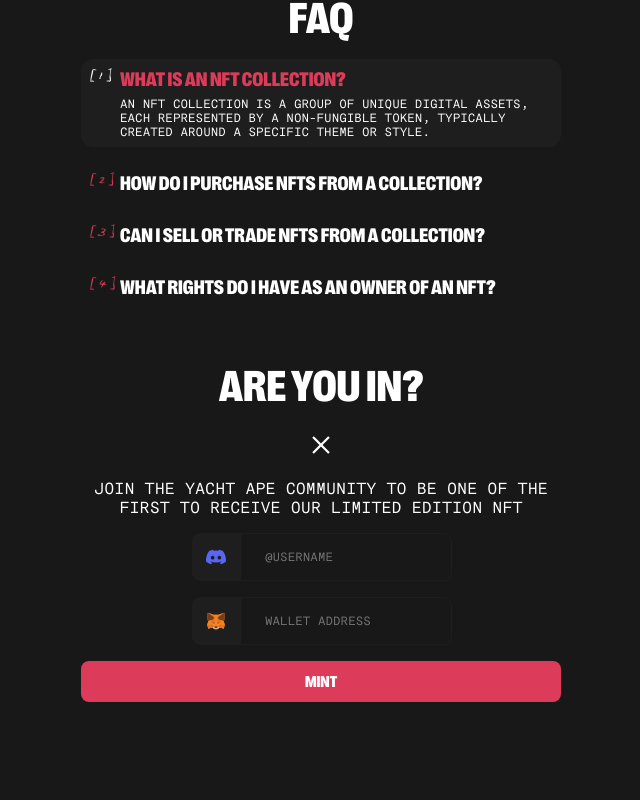
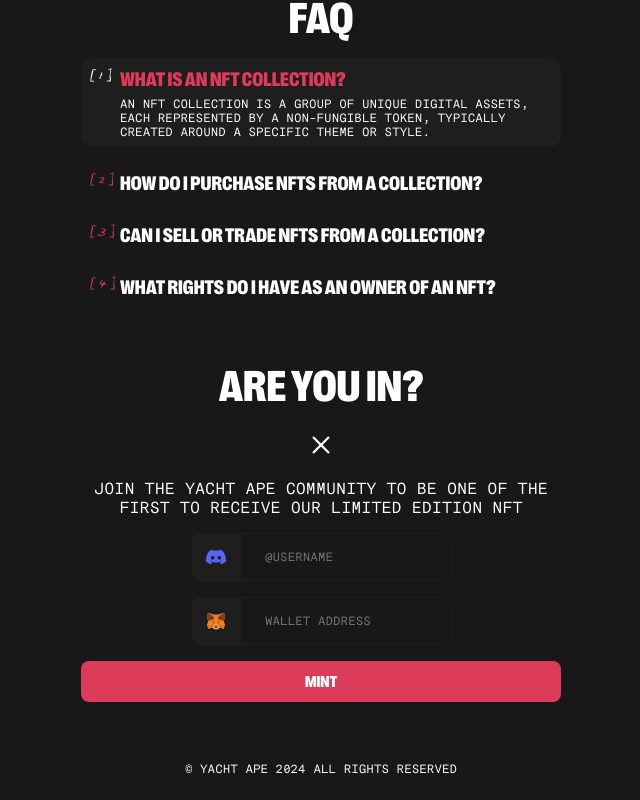
Before and after one commit to Artemon-x58/Ape-NFT, a React (Vite) app: page / in a window 1280 px wide. Shown: the part 1572-2372 px from the top of the page, without its empty margins (319-959 px from the left). Before the commit the page ends 2274 px from the top, so only its background shows below. Built offline with nearby package versions, Linux system fonts and the light colour scheme.

Commit message:
create footer

```diff
--- a/src/App.jsx
+++ b/src/App.jsx
@@ -2,6 +2,7 @@ import { useState } from "react";
 import { Header } from "./components/Header/Header";
 import { Main } from "./components/Main/Main";
 import { MobileMenu } from "./components/MobileMenu/MobileMenu";
+import { Footer } from "./components/Footer/Footer";
 
 export const App = () => {
   const [isActive, setIsActive] = useState(false);
@@ -14,6 +15,7 @@ export const App = () => {
     <>
       <Header handleMenuClick={handleMenuClick} isActive={isActive} />
       <Main />
+      <Footer />
       <MobileMenu handleMenuClick={handleMenuClick} isActive={isActive} />
     </>
   );
--- /dev/null
+++ b/src/components/Footer/Footer.jsx
@@ -0,0 +1,12 @@
+import { Container } from "../Container/Container.styled";
+import { FooterStyled, FooterText } from "./Footer.styled";
+
+export const Footer = () => {
+  return (
+    <Container>
+      <FooterStyled>
+        <FooterText>&copy; Yacht ape 2024 all rights reserved</FooterText>
+      </FooterStyled>
+    </Container>
+  );
+};
--- /dev/null
+++ b/src/components/Footer/Footer.styled.jsx
@@ -0,0 +1,17 @@
+import styled from "styled-components";
+import "../../../public/fonts/MessinaSans/stylesheet.css";
+
+export const FooterStyled = styled.footer`
+  padding-top: 60px;
+  padding-bottom: 24px;
+`;
+
+export const FooterText = styled.p`
+  font-family: "Messina Sans Mono", sans-serif;
+  font-weight: 400;
+  font-size: 12px;
+  line-height: 117%;
+  text-transform: uppercase;
+  text-align: center;
+  color: #fff;
+`;
```
